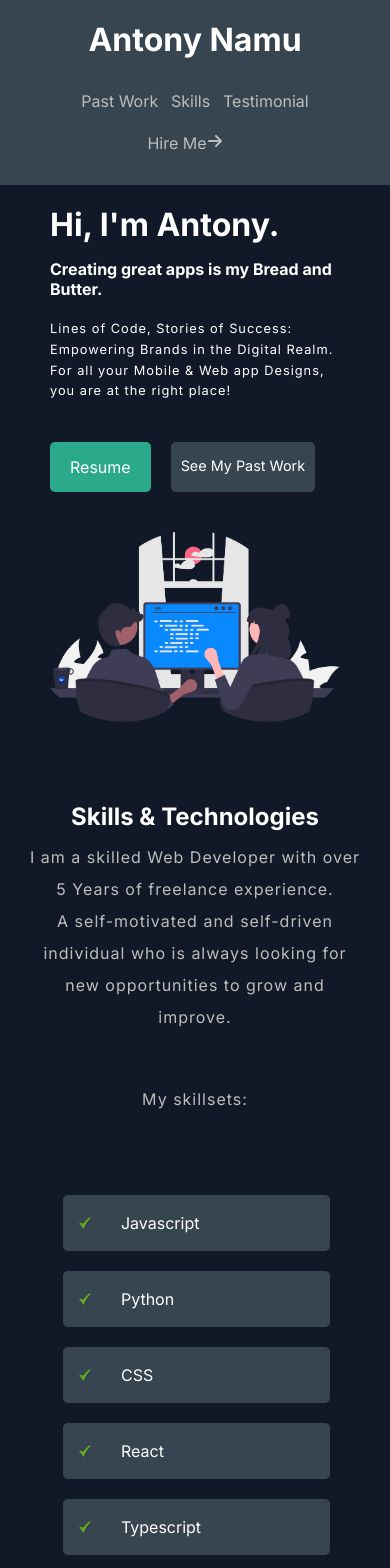
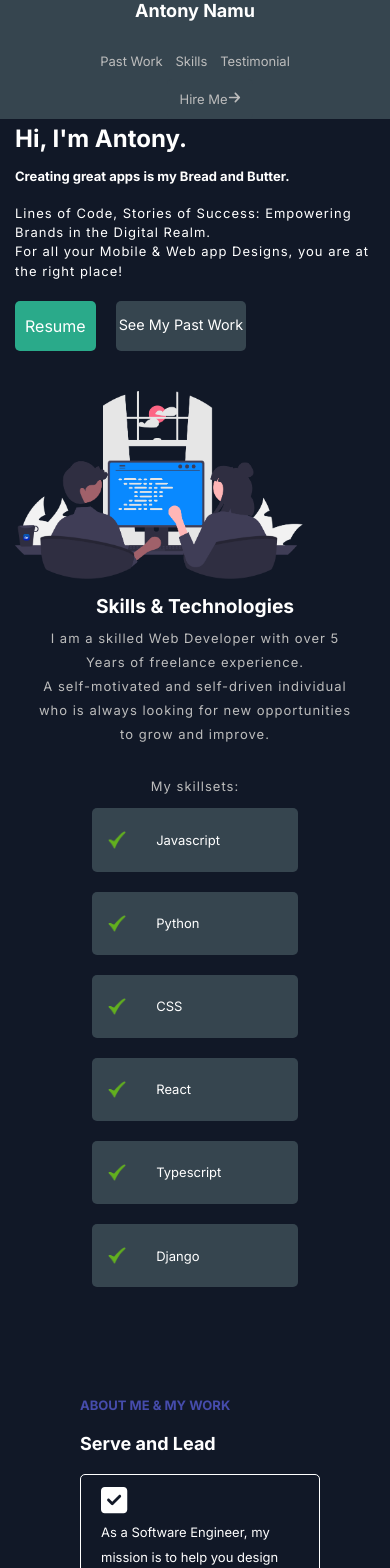
Before and after one commit to codewithAntony/main-portfolio, a React (Vite) app: page / in a window 390 px wide. Shown: the top 1568 px of the page. Built offline with nearby package versions, Linux system fonts and the light colour scheme.

Commit message:
mobile view updates

```diff
--- a/src/Components/Bread/Bread.css
+++ b/src/Components/Bread/Bread.css
@@ -36,7 +36,7 @@
 
 .btn-1 {
     padding: 10px 40px;
-    background-color: #2AAA8A;
+    background-color: #2aaa8a;
     font-size: 1em;
     border-radius: 5px;
     box-shadow: none;
@@ -48,7 +48,6 @@
     cursor: pointer;
 }
 
-
 .btn-1:hover {
     cursor: pointer;
     background-color: #478778;
@@ -56,7 +55,7 @@
 
 .btn-2 {
     padding: 10px 20px;
-    background-color: #36454F;
+    background-color: #36454f;
     font-size: 0.9em;
     border-radius: 5px;
     box-shadow: none;
@@ -67,7 +66,6 @@
     color: white;
     cursor: pointer;
 }
-
 
 .btn-2:hover {
     cursor: pointer;
@@ -81,42 +79,45 @@
 
 @media screen and (max-width: 768px) {
     .bread {
-        padding-top: 20px;
+        margin: 0;
+        padding: 5px 15px;
         display: flex;
         flex-direction: column;
         justify-content: center;
     }
 
     .bread-l span {
-        font-size: 2rem;
+        font-size: 1.5rem;
     }
 
     .bread-l h2 {
-        font-size: 1rem;
+        font-size: small;
     }
 
     .bread-l p {
-        line-height: 1.3rem;
-        font-size: 0.8rem;
+        line-height: 1.2rem;
+        font-weight: 200;
+        font-size: small;
         color: white;
     }
 
     .btn {
+        margin: 0;
         margin-bottom: 40px;
     }
 
     .btn-1 {
-        padding: 15px 20px;
+        padding: 15px 10px;
     }
 
     .btn-2 {
-        padding: 15px 10px;
+        padding: 15px 3px;
         text-align: center;
     }
 
     .bread-img {
         position: relative;
-        width: 100%;
+        width: 80%;
         align-items: center;
     }
 }
--- a/src/Components/Contact/Contact.css
+++ b/src/Components/Contact/Contact.css
@@ -17,7 +17,7 @@
 }
 
 .contact-l h2 {
-    color: #464CAC;
+    color: #464cac;
     font-size: larger;
     font-weight: 800;
     background-color: white;
@@ -65,7 +65,14 @@
     }
 
     .contact-l {
-        margin-top: -20px;
+        margin-top: -30px;
+    }
+
+    .contact-l h2 {
+        font-size: large;
+    }
+    .contact-l p {
+        font-size: small;
     }
 
     .contact-r {
--- a/src/Components/Header/Header.css
+++ b/src/Components/Header/Header.css
@@ -61,6 +61,7 @@
 }
 
 .hire {
+    display: flex;
     border: 2px solid transparent;
     padding: 10px;
     transition: border-color 0.3s;
@@ -82,15 +83,28 @@
 @media screen and (max-width: 768px) {
     .header {
         flex-direction: column;
-        margin-left: -50px;
+        padding: 0;
     }
 
     .header-l {
         flex-direction: column;
+        padding: 0;
+    }
+
+    .header-nav li {
+        font-size: small;
+    }
+
+    .header-l h1 {
+        font-size: large;
     }
 
     .header-r {
         padding-top: 10px;
         margin-left: 80px;
     }
+
+    .hire {
+        font-size: small;
+    }
 }
--- a/src/Components/Hero/Hero.css
+++ b/src/Components/Hero/Hero.css
@@ -16,7 +16,7 @@
 }
 
 .hero-t h3 {
-    color: #464CAC;
+    color: #464cac;
     text-transform: uppercase;
     font-size: small;
     font-weight: 800;
@@ -41,13 +41,11 @@
     cursor: pointer;
 }
 
-
 .hero-b-1 p {
     padding-top: 30px;
     line-height: 25px;
     color: white;
 }
-
 
 .hero-b-2 {
     border: 1px solid white;
@@ -65,10 +63,15 @@
 
 @media screen and (max-width: 768px) {
     .hero {
-        margin-top: -90px;
+        margin: 0;
+        padding: 0;
         display: flex;
         justify-content: center;
         margin-left: -70px;
+    }
+
+    .hero-t h1 {
+        font-size: large;
     }
 
     .hero-b {
@@ -84,6 +87,7 @@
 
     .hero-b-1 p {
         padding-top: 5px;
+        font-size: small;
     }
 
     .hero-b-2 {
@@ -93,5 +97,6 @@
 
     .hero-b-2 p {
         padding-top: 5px;
+        font-size: small;
     }
 }
--- a/src/Components/Skill/Skill.css
+++ b/src/Components/Skill/Skill.css
@@ -64,7 +64,7 @@
     .skills {
         display: flex;
         flex-direction: column;
-        margin-bottom: 80px;
+        margin-top: 30px;
     }
 
     .skills-t {
@@ -75,23 +75,35 @@
     }
 
     .skills-t h2 {
-        font-size: 1.5rem;
+        font-size: 1.2rem;
+        padding: 0;
     }
 
     .skills-t p {
-        font-size: 1rem;
-        line-height: 2rem;
+        padding-top: 8px;
+        font-size: small;
+        line-height: 1.5rem;
+        margin-bottom: -30px;
     }
 
     .skills-b {
-        margin-top: -10px;
+        margin-top: -20px;
+        padding: 0;
         display: flex;
         flex-direction: column;
-        justify-content: center;
+        align-items: center;
     }
 
     .skillsets {
-        width: 70%;
-        margin-left: 40px;
+        width: 60%;
+        height: 15%;
+    }
+
+    .skillsets img {
+        width: 10%;
+    }
+
+    .skillsets p {
+        font-size: small;
     }
 }
```
Also changed, not shown: src/Components/Contact/Contact.jsx (+72 -30 lines), src/Components/Hero/Hero.jsx (+28 -15 lines).
